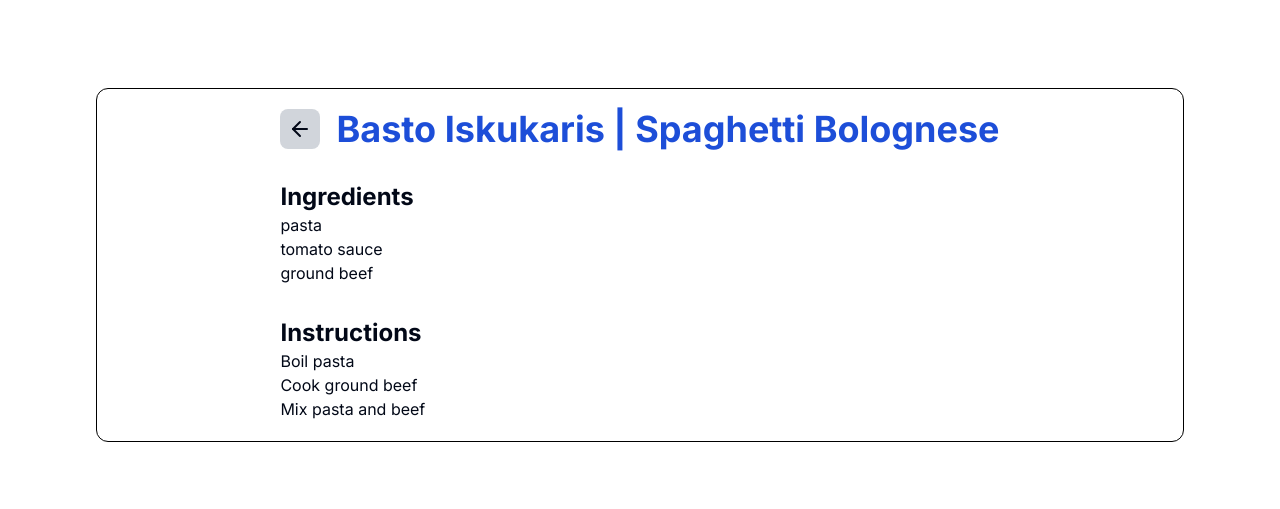
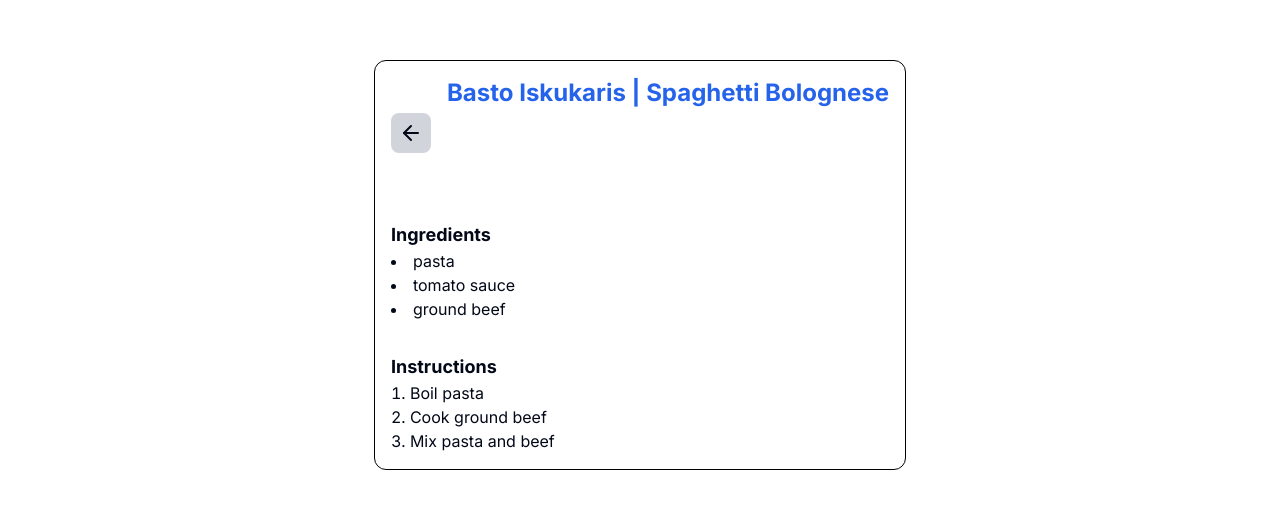
Before and after one commit to abdihashii/Walleye-Capital-Coding-Challenge, a Next.js app in the folder recipe-app/: page /recipe/1 in a window 1280 px wide. Shown: the part 135-644 px from the top of the page. Built offline with nearby package versions, Linux system fonts and the light colour scheme.

Commit message:
Reuse the RecipeCard component because there was a lot of similar code in the codebase

```diff
--- a/recipe-app/src/app/recipe/[id]/page.tsx
+++ b/recipe-app/src/app/recipe/[id]/page.tsx
@@ -1,8 +1,7 @@
 import { getRecipeFromId } from '@/lib/utils';
 import React from 'react';
 
-import Link from 'next/link';
-import { ArrowLeft } from 'lucide-react';
+import RecipeCard from '@/components/Recipe/RecipeCard';
 
 export default async function RecipePage({
 	params,
@@ -27,37 +26,10 @@ export default async function RecipePage({
 
 	return (
 		<main className="flex min-h-screen flex-col items-center justify-center p-24">
-			<section className="flex w-full justify-center rounded-xl border border-black p-5 2xl:w-3/4">
-				<div className="flex w-fit flex-col gap-8">
-					<div className="flex flex-row items-center gap-4">
-						<Link
-							href="/"
-							className="rounded-lg bg-gray-300 p-2 transition-all duration-300 hover:bg-gray-400"
-						>
-							<ArrowLeft className="h-6 w-6" />
-						</Link>
-						<h1 className="text-4xl font-bold text-blue-700">{recipe.title}</h1>
-					</div>
-
-					<div>
-						<h2 className="text-2xl font-bold">Ingredients</h2>
-						<ul>
-							{recipe.ingredients.map((ingredient, index) => (
-								<li key={index}>{ingredient}</li>
-							))}
-						</ul>
-					</div>
-
-					<div>
-						<h2 className="text-2xl font-bold">Instructions</h2>
-						<ol>
-							{recipe.instructions.map((instruction, index) => (
-								<li key={index}>{instruction}</li>
-							))}
-						</ol>
-					</div>
-				</div>
-			</section>
+			<RecipeCard
+				recipe={recipe}
+				isPage={true}
+			/>
 		</main>
 	);
 }
```
